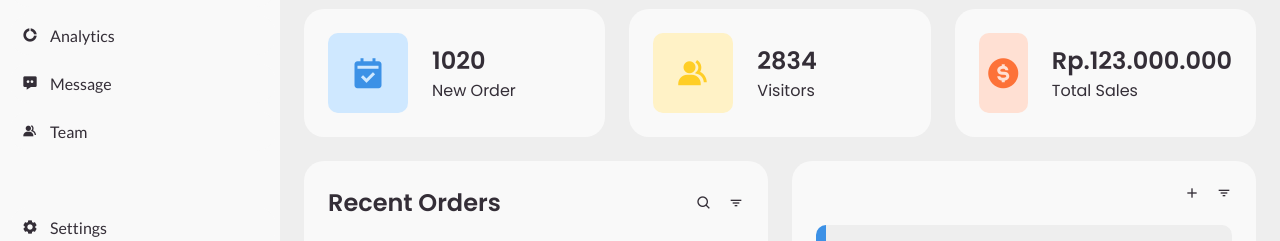
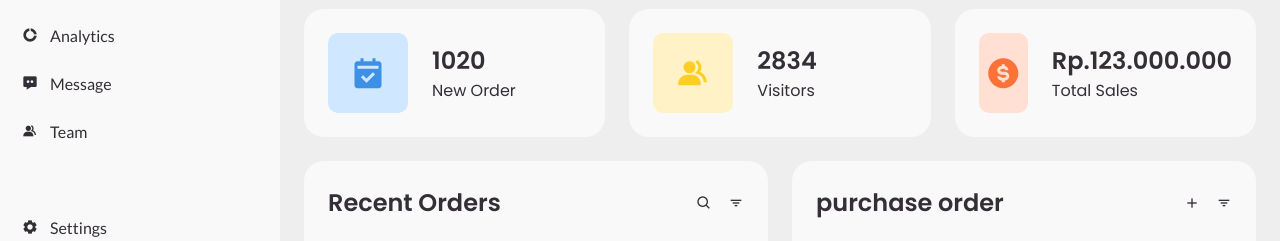
Before and after one commit to RonamPansongga/Adminpem.github.io, a plain HTML site: page index.html in a window 1280 px wide. Shown: the part 209-450 px from the top of the page. Drawn offline with nearby package versions, Linux system fonts and the light colour scheme; files whose address does not match are found by name.

Commit message:
index.html

```diff
--- a/index.html
+++ b/index.html
@@ -202,7 +202,7 @@
 				</div>
 				<div class="order">
 					<div class="head">
-						<h3></h3>
+						<h3>purchase order</h3>
 						<i class='bx bx-plus' ></i>
 						<i class='bx bx-filter' ></i>
 					</div>
```
